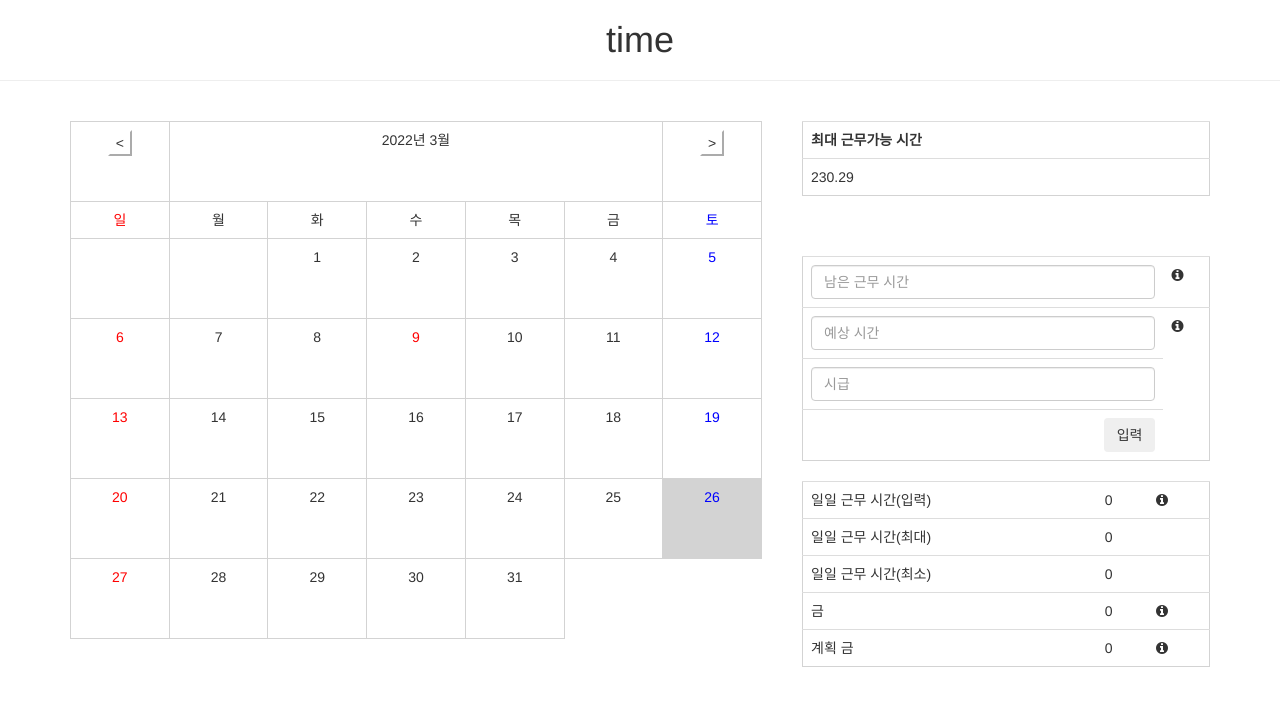
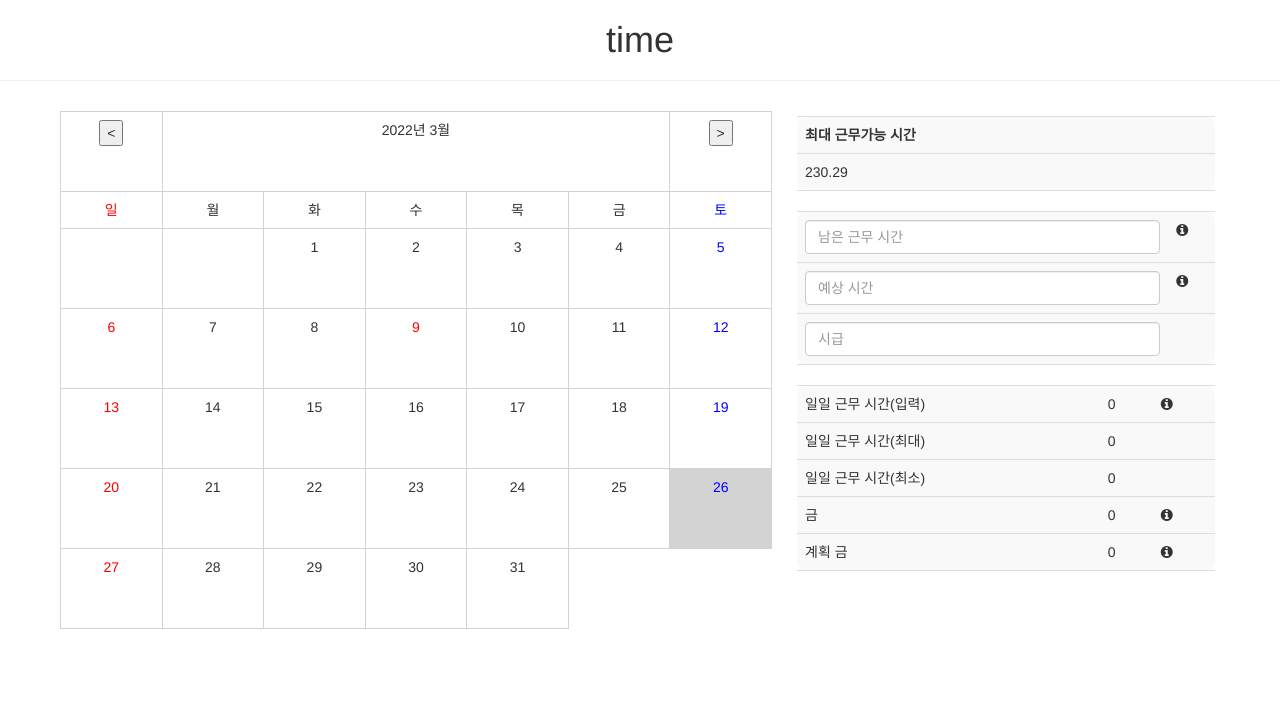
Before and after one commit to HyeonsuIm/WorkingHourCalculator, a Flask app: template templates/html/main.html in a window 1280 px wide. Shown: the top 706 px of the page. Run offline with Flask 2, Linux system fonts and the light colour scheme; the template is opened without the code that fills it, so the values that code supplies are empty; some libraries are stand-ins or nearby versions.

Commit message:
Imrpvoe UI

```diff
--- a/static/Calendar/Calendar.css
+++ b/static/Calendar/Calendar.css
@@ -36,7 +36,22 @@ td.vacation{
     color:red;
 }
 
-button.calendar_button{
-    background-color: white;
-    border-color:white;
+#side_area>div
+{
+    /*border:1px solid #dae1e6;*/
+    background-color:#f9f9f9;
+    border-radius: 10px;
+
+    margin:15px;
 }
+
+#side_area>div>table
+{
+    border:0px
+}
+
+#side_area>div>table>th, td
+{
+    border-top:1px solid #ddd;
+    border-bottom: 1px solid #ddd;
+}
--- a/static/Calendar/WorkingHour.js
+++ b/static/Calendar/WorkingHour.js
@@ -63,15 +63,8 @@ function GetWorkingHours(totalDayCnt, totalWorkingDayCnt)
 
 function MakeWorkingHourTable(maxWorkingHour, avgWorkingHour, minWorkingHour)
 {
-    elementStr = "<table class='table' id='working-hour-table' style='border:1px solid;border-color:lightgray;width:448px;text-align:left'>"
-    elementStr +="<tr><th>최대 근무가능 시간</th></tr>"
-
-    // 요일 생성
-    elementStr += "<tr><td>" + Math.round(maxWorkingHour*100)/100 +"</td></tr>"
-    elementStr += "</table>"
-
-    element = document.getElementById("month_working_hour")
-    element.innerHTML = elementStr
+    element = document.getElementById("month_max_working_hour")
+    element.innerHTML = Math.round(maxWorkingHour*100)/100
 }
 
 function SetAllRemainedWorkingHour(workingDayCntAfterToday, maxWorkingHour, avgWorkingHour, minWorkingHour)
--- a/templates/html/main.html
+++ b/templates/html/main.html
@@ -18,30 +18,33 @@
         </div>
         <hr>
         <div style="margin:0 auto;width:1180px;background-color:lightgray;">
-            <div id="calendarArea" style="margin:auto;text-align:center;float:left;width:732px;padding:20px 20px">
+            <div id="calendarArea" style="margin:auto;text-align:center;float:left;width:732px;padding:10px 10px;">
             </div>
-            <div style="margin:auto;text-align:left;float:left;width:448px">
-                <div id="month_working_hour" style='padding:20px 20px'>
+            <div id="side_area"style="text-align:left;float:left;width:448px;">
+                <div id="month_working_hour">
+                    <table class='table' id='working-hour-table'>
+                        <tr><th>최대 근무가능 시간</th></tr>
+                        <tr><td id="month_max_working_hour"></td></tr>
+                    </table>
                 </div>
-                <div id="month_working_plan" style="margin:auto;padding:20px 20px">
-                    <table class="table" style='padding:20px 20px;border:1px solid;border-color:lightgray'>
+                <div id="month_working_input">
+                    <table class="table" >
                         <tr>
-                            <td colspan='2'><input type='number' class='form-control' placeholder='남은 근무 시간' id='working_done'/></td>
+                            <td colspan='2'><input type='number' class='form-control' placeholder='남은 근무 시간' id='working_done' onchange='UpdateAllViews()'/></td>
                             <td><i class="fa fa-info-circle" data-toggle="tooltip" title='오늘 퇴근 기준 남은 근무시간' style='cursor:help'/> </td>
                         </tr>
                         <tr>
-                            <td colspan='2'><input type='number' class='form-control' placeholder='예상 시간' id='working_plan'/></td>
+                            <td colspan='2'><input type='number' class='form-control' placeholder='예상 시간' id='working_plan' onchange='UpdateAllViews()'/></td>
                             <td><i class="fa fa-info-circle" data-toggle="tooltip" title='남길 근무시간 입력' style='cursor:help'/> </td>
                         </tr>
                         <tr>
-                            <td colspan='2'><input type='number' class='form-control' placeholder='시급' id='overnight_pay_per_hour'/></td>
-                        </tr>
-                        <tr>
-                            <td colspan='2' style='text-align:right'><input type='button' class='btn btn-outline-dark' value='입력' onclick='UpdateAllViews()'/></td>
+                            <td colspan='2'><input type='number' class='form-control' placeholder='시급' id='overnight_pay_per_hour' onchange='UpdateAllViews()'/></td>
+                            <td></td>
                         </tr>
                     </table>
-
-                    <table class="table" style='padding:20px 20px;border:1px solid;border-color:lightgray'>
+                </div>
+                <div id="month_working_plan">
+                    <table class="table">
                         <tr>
                             <td>일일 근무 시간(입력)</td>
                             <td id='daily_working_hour_plan'></td>
```
